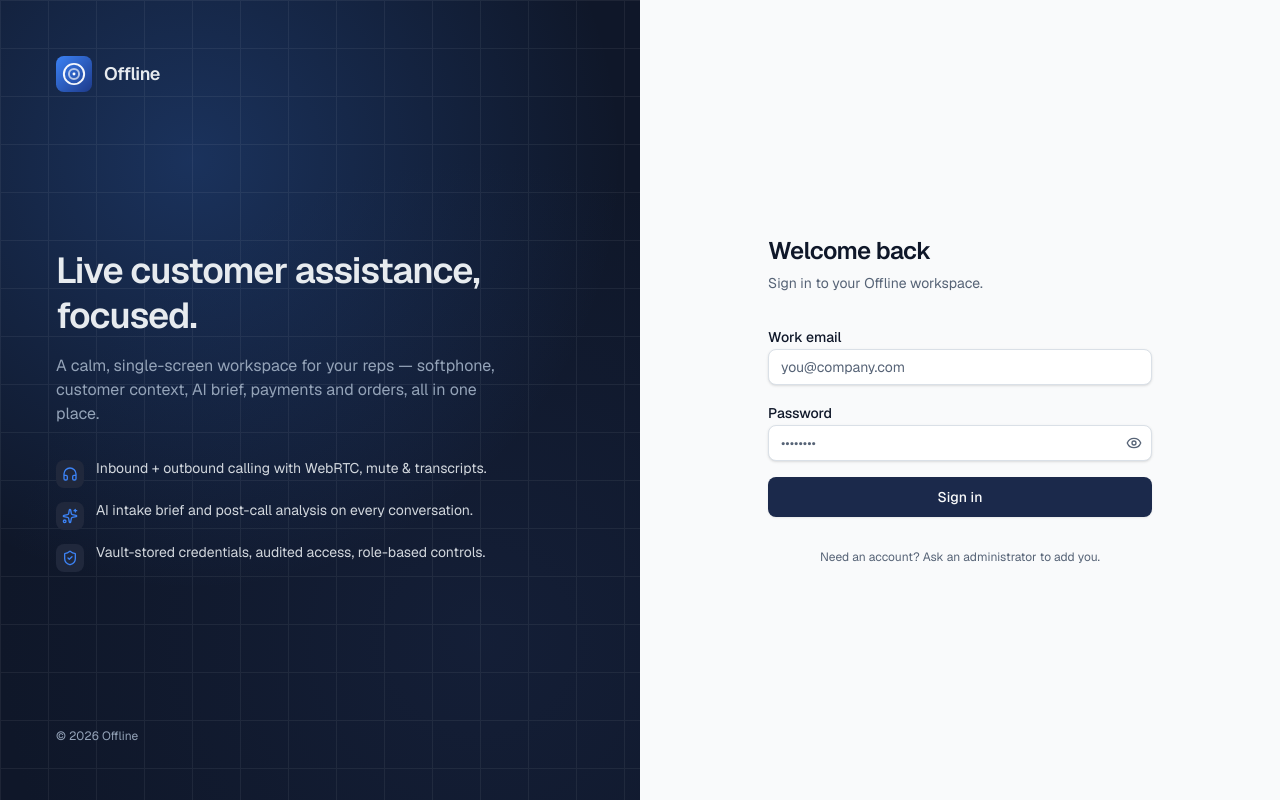
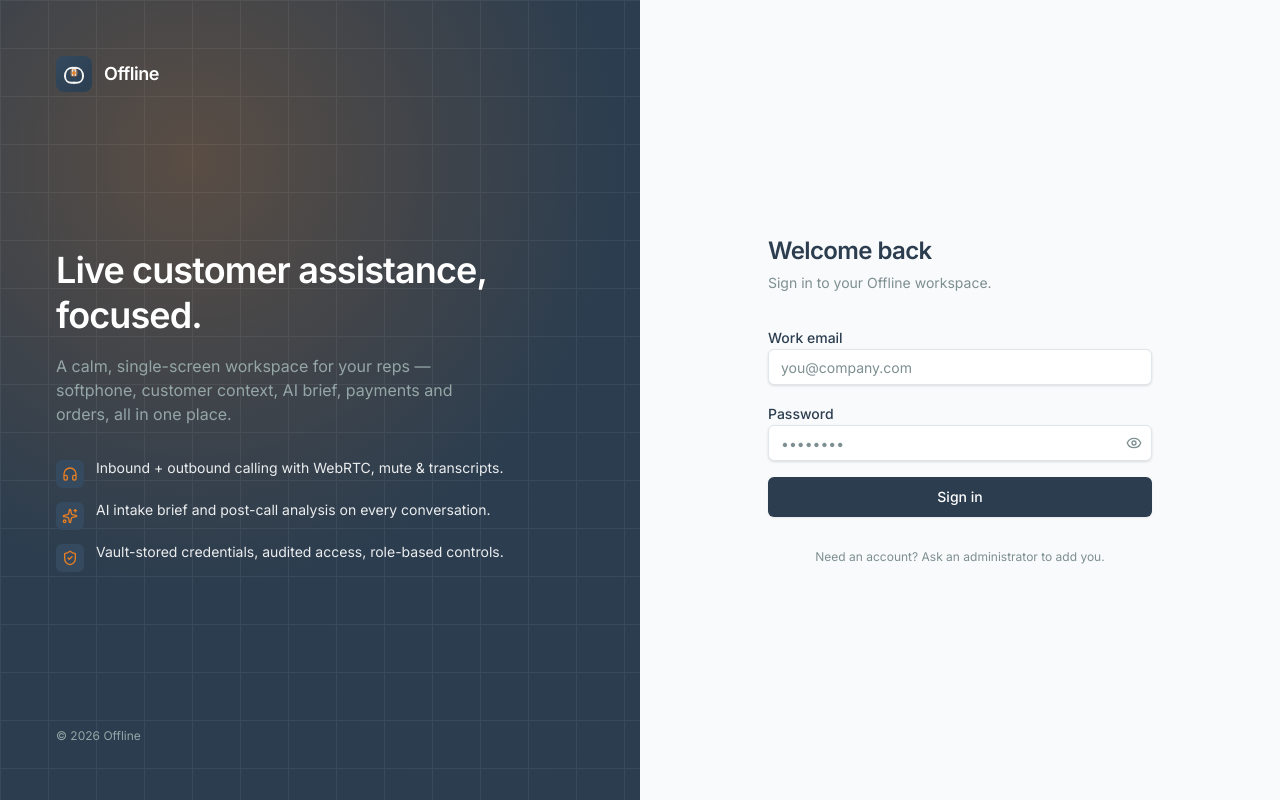
Before and after one commit to maamarmordechaibp/assistance, a Next.js app: page /login in a window 1280 px wide. Built offline with nearby package versions, Linux system fonts and the light colour scheme.

Commit message:
rebrand: navy + terracotta palette, helping-hands logo, Inter font, 8px radius, button lift

```diff
--- a/src/app/globals.css
+++ b/src/app/globals.css
@@ -2,88 +2,88 @@
 
 /*
  * Offline — Design System
- * Slate / navy enterprise palette. Class-based dark mode.
+ * Navy + Terracotta brand palette. Class-based dark mode.
  */
 
 @custom-variant dark (&:where(.dark, .dark *));
 
 :root {
   /* Surfaces */
-  --background: 210 20% 98%;
-  --foreground: 222 47% 11%;
+  --background: 210 17% 98%;        /* #F8F9FA */
+  --foreground: 210 29% 24%;        /* #2C3E50 navy */
   --card: 0 0% 100%;
-  --card-foreground: 222 47% 11%;
+  --card-foreground: 210 29% 24%;
   --popover: 0 0% 100%;
-  --popover-foreground: 222 47% 11%;
+  --popover-foreground: 210 29% 24%;
 
   /* Brand */
-  --primary: 222 47% 20%;          /* deep navy */
-  --primary-foreground: 210 20% 98%;
-  --accent: 217 91% 60%;           /* electric blue */
+  --primary: 210 29% 24%;           /* navy #2C3E50 */
+  --primary-foreground: 0 0% 100%;
+  --accent: 28 80% 52%;             /* terracotta #E67E22 */
   --accent-foreground: 0 0% 100%;
 
   /* Neutrals */
-  --secondary: 210 16% 93%;
-  --secondary-foreground: 222 47% 11%;
-  --muted: 210 16% 95%;
-  --muted-foreground: 215 16% 40%;
-  --border: 214 20% 88%;
-  --input: 214 20% 88%;
-  --ring: 217 91% 60%;
+  --secondary: 192 15% 94%;         /* #ECF0F1 */
+  --secondary-foreground: 210 29% 24%;
+  --muted: 210 17% 96%;
+  --muted-foreground: 184 8% 53%;   /* #7F8C8D */
+  --border: 204 17% 90%;            /* #E1E8ED */
+  --input: 204 17% 90%;
+  --ring: 28 80% 52%;               /* terracotta */
 
   /* Status */
-  --success: 152 60% 36%;
+  --success: 145 63% 42%;           /* #27AE60 */
   --success-foreground: 0 0% 100%;
-  --warning: 35 92% 50%;
+  --warning: 37 90% 51%;            /* #F39C12 */
   --warning-foreground: 0 0% 100%;
-  --destructive: 0 72% 51%;
+  --destructive: 6 78% 57%;         /* #E74C3C */
   --destructive-foreground: 0 0% 100%;
-  --info: 217 91% 60%;
+  --info: 204 70% 53%;              /* #3498DB */
   --info-foreground: 0 0% 100%;
 
-  /* Sidebar — always dark navy for contrast in light mode */
-  --sidebar: 222 47% 11%;
-  --sidebar-foreground: 210 20% 92%;
-  --sidebar-muted: 215 20% 65%;
-  --sidebar-border: 222 30% 18%;
-  --sidebar-accent: 222 30% 18%;
-  --sidebar-accent-foreground: 210 20% 98%;
+  /* Sidebar — navy with terracotta accents */
+  --sidebar: 210 29% 24%;           /* #2C3E50 */
+  --sidebar-foreground: 0 0% 100%;
+  --sidebar-muted: 184 9% 62%;      /* #95A5A6 */
+  --sidebar-border: 210 29% 29%;    /* #34495E */
+  --sidebar-accent: 210 29% 29%;    /* hover bg */
+  --sidebar-accent-foreground: 0 0% 100%;
 
-  --radius: 0.625rem;
+  --radius: 0.5rem;                 /* 8px per spec */
 }
 
 .dark {
-  --background: 222 47% 5%;
-  --foreground: 210 20% 96%;
-  --card: 222 40% 8%;
-  --card-foreground: 210 20% 96%;
-  --popover: 222 40% 8%;
-  --popover-foreground: 210 20% 96%;
+  --background: 210 30% 7%;
+  --foreground: 210 17% 96%;
+  --card: 210 28% 11%;
+  --card-foreground: 210 17% 96%;
+  --popover: 210 28% 11%;
+  --popover-foreground: 210 17% 96%;
 
-  --primary: 217 91% 60%;
-  --primary-foreground: 222 47% 5%;
-  --accent: 217 91% 60%;
-  --accent-foreground: 222 47% 5%;
+  --primary: 28 80% 52%;
+  --primary-foreground: 210 30% 7%;
+  --accent: 28 85% 58%;
+  --accent-foreground: 210 30% 7%;
 
-  --secondary: 222 30% 14%;
-  --secondary-foreground: 210 20% 96%;
-  --muted: 222 30% 12%;
-  --muted-foreground: 215 16% 60%;
-  --border: 222 30% 16%;
-  --input: 222 30% 16%;
-  --ring: 217 91% 60%;
+  --secondary: 210 25% 16%;
+  --secondary-foreground: 210 17% 96%;
+  --muted: 210 25% 14%;
+  --muted-foreground: 184 9% 65%;
+  --border: 210 25% 18%;
+  --input: 210 25% 18%;
+  --ring: 28 80% 58%;
 
-  --success: 152 60% 44%;
-  --warning: 35 92% 56%;
-  --destructive: 0 72% 58%;
-  --info: 217 91% 60%;
+  --success: 145 55% 50%;
+  --warning: 37 90% 58%;
+  --destructive: 6 78% 62%;
+  --info: 204 70% 60%;
 
-  --sidebar: 222 47% 4%;
-  --sidebar-foreground: 210 20% 88%;
-  --sidebar-muted: 215 16% 55%;
-  --sidebar-border: 222 30% 12%;
-  --sidebar-accent: 222 30% 12%;
-  --sidebar-accent-foreground: 210 20% 96%;
+  --sidebar: 210 35% 6%;
+  --sidebar-foreground: 210 17% 92%;
+  --sidebar-muted: 184 9% 60%;
+  --sidebar-border: 210 30% 12%;
+  --sidebar-accent: 210 30% 14%;
+  --sidebar-accent-foreground: 210 17% 96%;
 }
 
 @theme inline {
--- a/src/app/layout.tsx
+++ b/src/app/layout.tsx
@@ -1,22 +1,24 @@
 import type { Metadata, Viewport } from "next";
-import { Geist, Geist_Mono } from "next/font/google";
+import { Inter, JetBrains_Mono } from "next/font/google";
 import { Toaster } from "sonner";
 import { ThemeProviderScript } from "@/components/ui/theme-toggle";
 import "./globals.css";
 
-const geistSans = Geist({
+const sans = Inter({
   variable: "--font-geist-sans",
   subsets: ["latin"],
+  display: "swap",
 });
 
-const geistMono = Geist_Mono({
+const mono = JetBrains_Mono({
   variable: "--font-geist-mono",
   subsets: ["latin"],
+  display: "swap",
 });
 
 export const viewport: Viewport = {
   themeColor: [
-    { media: "(prefers-color-scheme: light)", color: "#f8fafc" },
+    { media: "(prefers-color-scheme: light)", color: "#F8F9FA" },
     { media: "(prefers-color-scheme: dark)", color: "#0b1220" },
   ],
 };
@@ -43,7 +45,7 @@ export default function RootLayout({
   return (
     <html
       lang="en"
-      className={`${geistSans.variable} ${geistMono.variable} h-full antialiased`}
+      className={`${sans.variable} ${mono.variable} h-full antialiased`}
       suppressHydrationWarning
     >
       <head>
--- a/src/components/brand/logo.tsx
+++ b/src/components/brand/logo.tsx
@@ -28,22 +28,31 @@ export function Logo({ className, size = 28, variant = 'full', flat = false }: L
         <>
           <defs>
             <linearGradient id="offline-grad" x1="0" y1="0" x2="1" y2="1">
-              <stop offset="0%" stopColor="#3b82f6" />
-              <stop offset="100%" stopColor="#1e3a8a" />
+              <stop offset="0%" stopColor="#34495E" />
+              <stop offset="100%" stopColor="#2C3E50" />
             </linearGradient>
           </defs>
           <rect width="64" height="64" rx="14" fill="url(#offline-grad)" />
-          <circle cx="32" cy="32" r="18" fill="none" stroke="#fff" strokeWidth="3.5" opacity="0.95" />
-          <circle cx="32" cy="32" r="9" fill="none" stroke="#fff" strokeWidth="3.5" opacity="0.65" />
-          <circle cx="32" cy="32" r="2.6" fill="#fff" />
+          {/* helping hands cradling a glow */}
+          <g fill="none" stroke="#FFFFFF" strokeWidth="3.4" strokeLinecap="round" strokeLinejoin="round" opacity="0.95">
+            <path d="M16 36c0-9.5 5.5-15 13-15 3.6 0 5.5 1.8 5.5 4.5v8.5" />
+            <path d="M16 36c0 7.5 5.5 11.5 11.5 11.5h5" />
+            <path d="M48 36c0-9.5-5.5-15-13-15-3.6 0-5.5 1.8-5.5 4.5v8.5" />
+            <path d="M48 36c0 7.5-5.5 11.5-11.5 11.5h-5" />
+          </g>
+          {/* terracotta spark */}
+          <circle cx="32" cy="30" r="3.4" fill="#E67E22" />
+          <circle cx="32" cy="30" r="6.5" fill="none" stroke="#E67E22" strokeWidth="1.5" opacity="0.6" />
         </>
       )}
       {flat && (
-        <>
-          <circle cx="32" cy="32" r="22" fill="none" stroke="currentColor" strokeWidth="4" />
-          <circle cx="32" cy="32" r="11" fill="none" stroke="currentColor" strokeWidth="4" opacity="0.6" />
-          <circle cx="32" cy="32" r="3.2" fill="currentColor" />
-        </>
+        <g fill="none" stroke="currentColor" strokeWidth="3.5" strokeLinecap="round" strokeLinejoin="round">
+          <path d="M14 36c0-10 6-16 14-16 4 0 6 2 6 5v9" />
+          <path d="M14 36c0 8 6 12 12 12h6" />
+          <path d="M50 36c0-10-6-16-14-16-4 0-6 2-6 5v9" />
+          <path d="M50 36c0 8-6 12-12 12h-6" />
+          <circle cx="32" cy="30" r="3" fill="currentColor" stroke="none" />
+        </g>
       )}
     </svg>
   );
--- a/src/components/layout/sidebar.tsx
+++ b/src/components/layout/sidebar.tsx
@@ -170,13 +170,13 @@ export default function Sidebar({ role, userName }: SidebarProps) {
                         'group relative flex items-center gap-3 rounded-md text-sm font-medium outline-none transition-colors focus-visible:ring-2 focus-visible:ring-ring',
                         collapsed ? 'h-10 w-full justify-center px-0' : 'h-9 px-2.5',
                         active
-                          ? 'bg-sidebar-accent text-sidebar-accent-foreground'
+                          ? 'bg-accent/15 text-accent'
                           : 'text-sidebar-foreground/80 hover:bg-sidebar-accent/60 hover:text-sidebar-accent-foreground'
                       )}
                     >
                       {active && (
                         <span
-                          className="absolute left-0 top-1.5 bottom-1.5 w-[3px] rounded-r-full bg-accent"
+                          className="absolute left-0 top-1 bottom-1 w-1 rounded-r-full bg-accent"
                           aria-hidden
                         />
                       )}
--- a/src/components/ui/button.tsx
+++ b/src/components/ui/button.tsx
@@ -7,25 +7,25 @@ import { Loader2 } from "lucide-react";
 import { cn } from "@/lib/utils";
 
 const buttonVariants = cva(
-  "inline-flex items-center justify-center gap-2 whitespace-nowrap rounded-md text-sm font-medium transition-colors focus-visible:outline-none focus-visible:ring-2 focus-visible:ring-ring focus-visible:ring-offset-2 focus-visible:ring-offset-background disabled:pointer-events-none disabled:opacity-50 [&_svg]:pointer-events-none [&_svg]:shrink-0",
+  "inline-flex items-center justify-center gap-2 whitespace-nowrap rounded-md text-sm font-medium transition-all duration-150 focus-visible:outline-none focus-visible:ring-2 focus-visible:ring-ring focus-visible:ring-offset-2 focus-visible:ring-offset-background disabled:pointer-events-none disabled:opacity-50 [&_svg]:pointer-events-none [&_svg]:shrink-0",
   {
     variants: {
       variant: {
         default:
-          "bg-primary text-primary-foreground hover:bg-primary/90 shadow-elev-1",
+          "bg-primary text-primary-foreground hover:bg-primary/90 shadow-elev-1 hover:-translate-y-px active:translate-y-0",
         accent:
-          "bg-accent text-accent-foreground hover:bg-accent/90 shadow-elev-1",
+          "bg-accent text-accent-foreground hover:bg-accent/90 shadow-elev-1 hover:-translate-y-px active:translate-y-0",
         secondary:
           "bg-secondary text-secondary-foreground hover:bg-secondary/80",
         outline:
           "border border-border bg-transparent hover:bg-muted/50 text-foreground",
         ghost: "hover:bg-muted/60 text-foreground",
         destructive:
-          "bg-destructive text-destructive-foreground hover:bg-destructive/90 shadow-elev-1",
+          "bg-destructive text-destructive-foreground hover:bg-destructive/90 shadow-elev-1 hover:-translate-y-px active:translate-y-0",
         success:
-          "bg-success text-success-foreground hover:bg-success/90 shadow-elev-1",
+          "bg-success text-success-foreground hover:bg-success/90 shadow-elev-1 hover:-translate-y-px active:translate-y-0",
         warning:
-          "bg-warning text-warning-foreground hover:bg-warning/90 shadow-elev-1",
+          "bg-warning text-warning-foreground hover:bg-warning/90 shadow-elev-1 hover:-translate-y-px active:translate-y-0",
         link: "text-accent underline-offset-4 hover:underline",
       },
       size: {
--- a/src/components/ui/card.tsx
+++ b/src/components/ui/card.tsx
@@ -6,7 +6,7 @@ const Card = React.forwardRef<HTMLDivElement, React.HTMLAttributes<HTMLDivElemen
     <div
       ref={ref}
       className={cn(
-        "rounded-xl border border-border bg-card text-card-foreground shadow-elev-1",
+        "rounded-lg border border-border bg-card text-card-foreground shadow-elev-1",
         className,
       )}
       {...props}
--- a/src/components/ui/page.tsx
+++ b/src/components/ui/page.tsx
@@ -108,7 +108,7 @@ export function StatCard({
         {icon && (
           <div
             className={cn(
-              "flex size-9 shrink-0 items-center justify-center rounded-lg [&_svg]:size-4",
+              "flex size-12 shrink-0 items-center justify-center rounded-full [&_svg]:size-5",
               accentTone[accent],
             )}
           >
@@ -138,7 +138,7 @@ export function EmptyState({
   return (
     <div
       className={cn(
-        "flex flex-col items-center justify-center gap-3 rounded-xl border border-dashed border-border bg-card/40 p-10 text-center",
+        "flex flex-col items-center justify-center gap-3 rounded-lg border border-dashed border-border bg-card/40 p-10 text-center",
         className,
       )}
       {...props}
```
Also changed, not shown: public/icons/icon-192.svg, public/icons/icon-512.svg.
